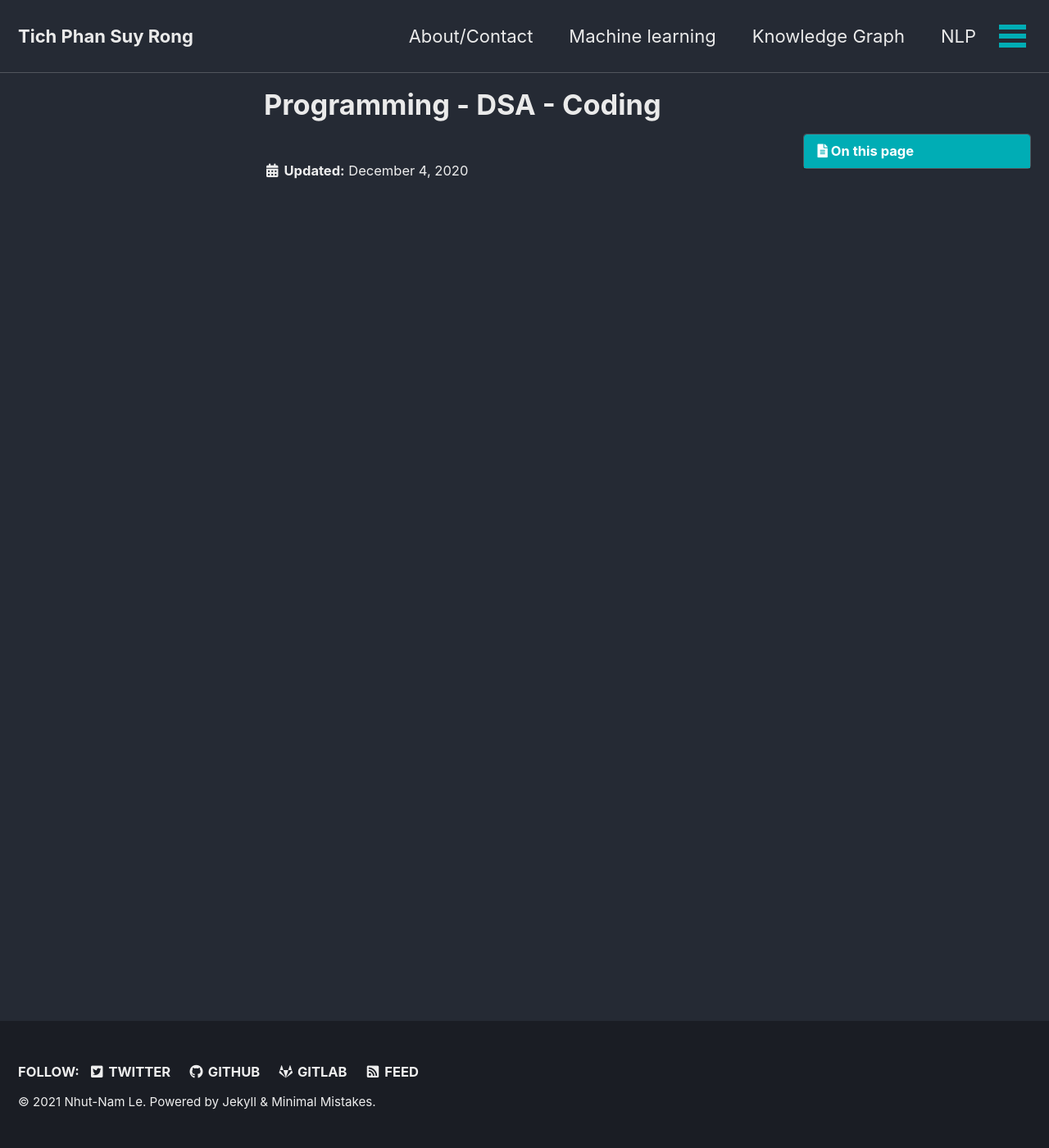
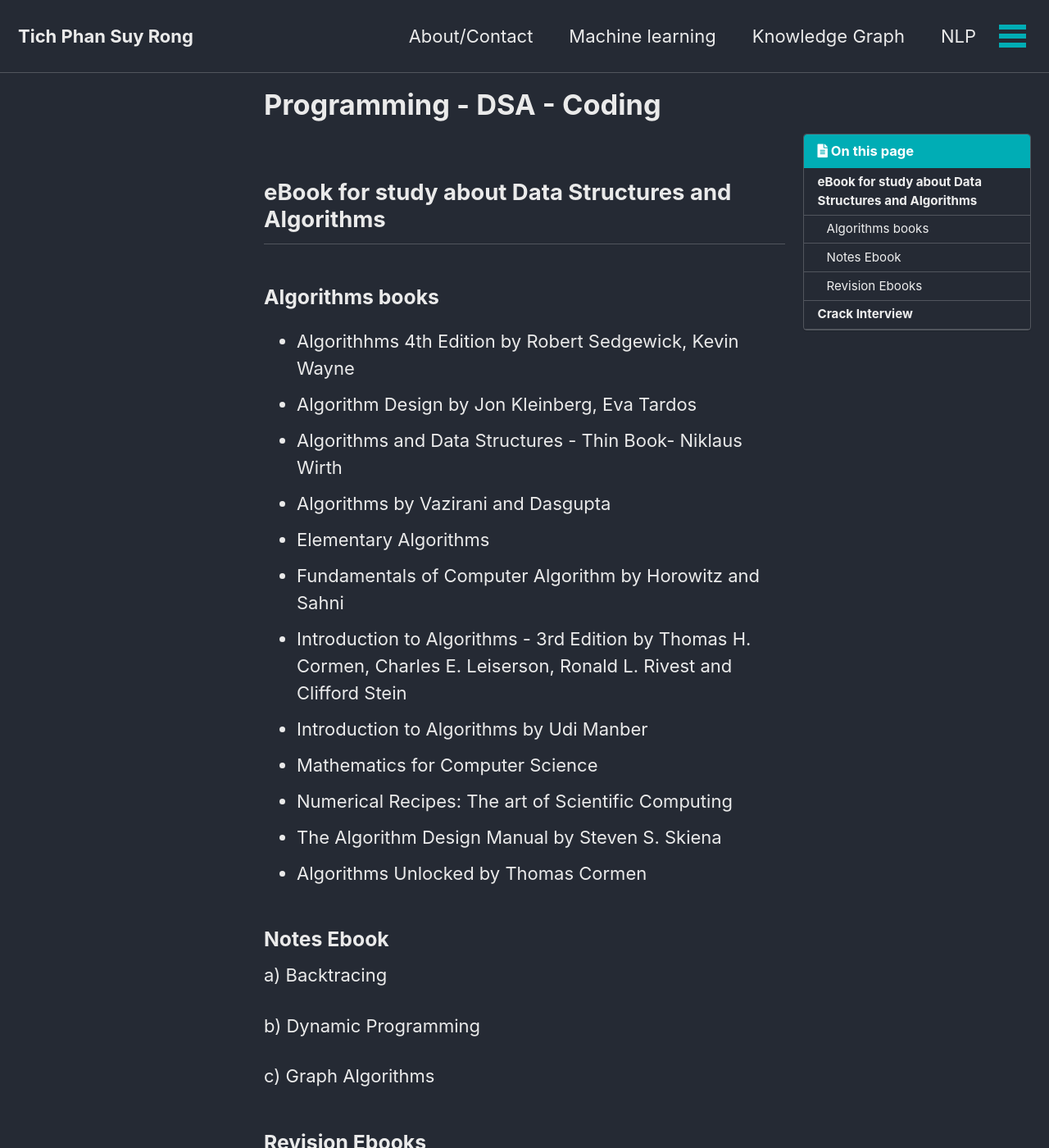
Before and after one commit to nhutnamhcmus/nhutnamhcmus.github.io, a Jekyll site: the page built from _pages/programming.md, in a window 1280 px wide and 1400 px high. Shown: the whole window at 82% size. Built offline with Jekyll 4.4.1, drawn with Linux system fonts in a browser that asks for light colours; cached includes are drawn as plain includes; some of the changed text lies outside the part shown.

Commit message:
update site

```diff
--- a/_pages/programming.md
+++ b/_pages/programming.md
@@ -5,3 +5,38 @@ title: "Programming - DSA - Coding"
 last_modified_at: 2020-12-4
 toc: true
 ---
+
+## eBook for study about Data Structures and Algorithms
+
+### Algorithms books
+
+- Algorithhms 4th Edition by Robert Sedgewick, Kevin Wayne
+- Algorithm Design by Jon Kleinberg, Eva Tardos
+- Algorithms and Data Structures - Thin Book- Niklaus Wirth
+- Algorithms by Vazirani and Dasgupta
+- Elementary Algorithms
+- Fundamentals of Computer Algorithm by Horowitz and Sahni
+- Introduction to Algorithms - 3rd Edition by Thomas H. Cormen, Charles E. Leiserson, Ronald L. Rivest and Clifford Stein
+- Introduction to Algorithms by Udi Manber
+- Mathematics for Computer Science
+- Numerical Recipes: The art of Scientific Computing
+- The Algorithm Design Manual by Steven S. Skiena
+- Algorithms Unlocked by Thomas Cormen
+
+### Notes Ebook
+
+a) Backtracing
+
+b) Dynamic Programming
+
+c) Graph Algorithms
+
+### Revision Ebooks
+
+- Competitive Programmers Handbook - Antti Laaksonen
+- The Hitchhiker's Guide to Programming Contests
+
+## Crack Interview
+
+- Cracking the Coding Interview 4th edition
+- Programming Interviews Exposed 3rd
```
Also changed, not shown: _pages/kg.md (+15 -4 lines), _pages/machine-learning.md (+3 -0 lines), _posts/2021-03-08-references-ebooks.md (+85 -43 lines), _posts/2021-07-14-unlucky-boy.md (+1 -1 lines).
